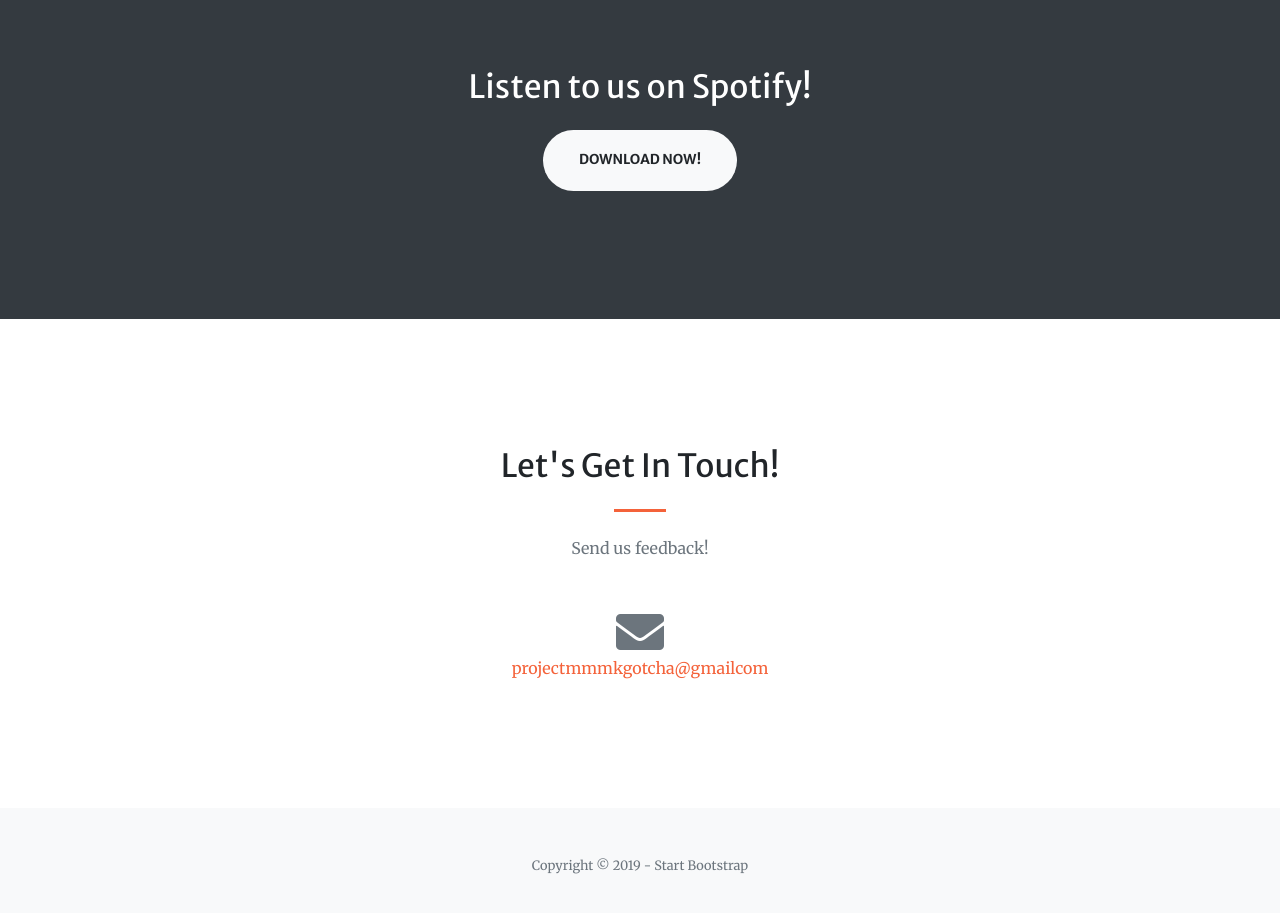
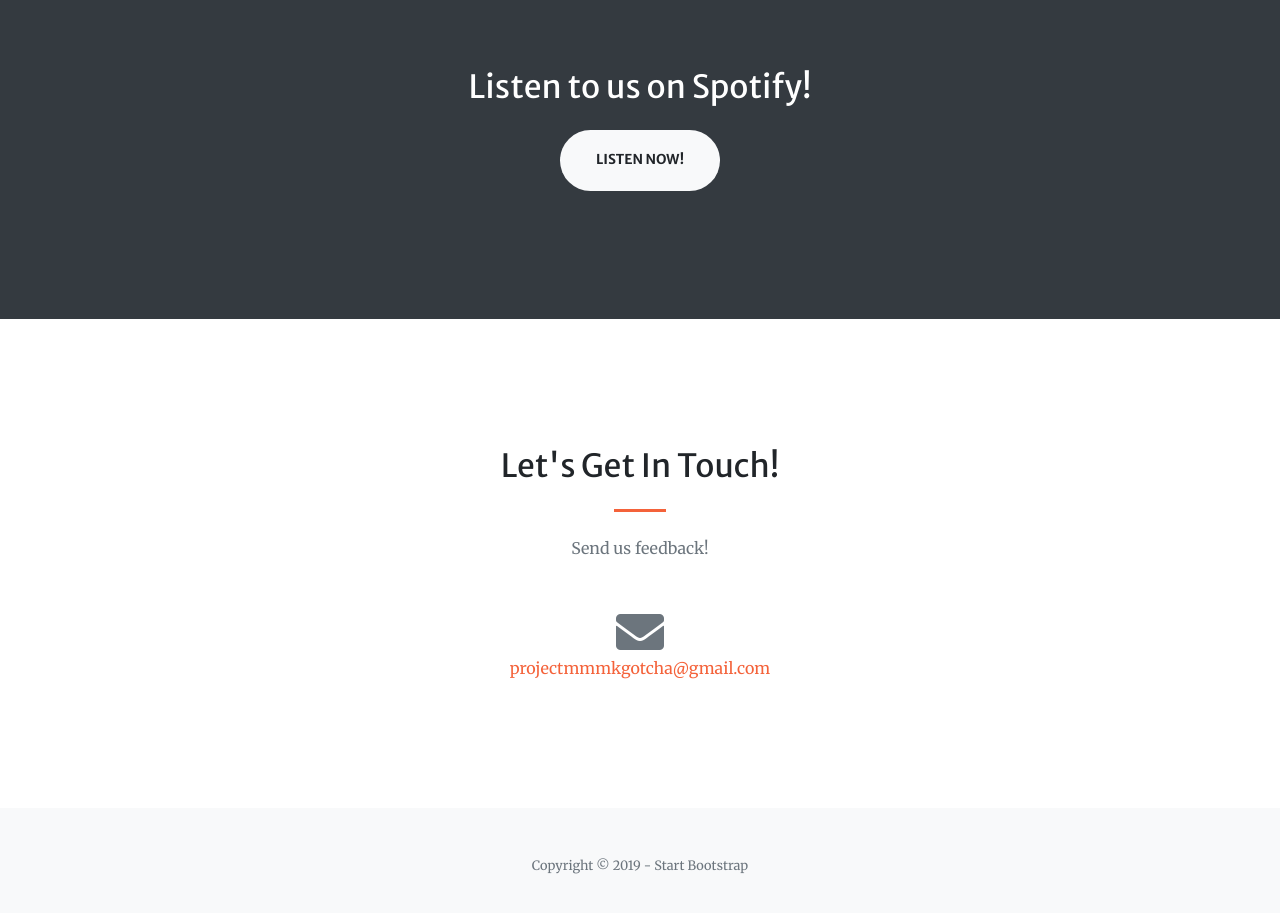
Before and after one commit to anataliocs/projectmmmkgotcha, a Gatsby site: page / in a window 1280 px wide. Shown: the part 860-1773 px from the top of the page. Built offline with nearby package versions, Linux system fonts and the light colour scheme; Gatsby itself is replaced by a stand-in of ours.

Commit message:
Fix typos

```diff
--- a/src/pages/index.js
+++ b/src/pages/index.js
@@ -40,7 +40,7 @@
         <section className="page-section bg-dark text-white">
           <div className="container text-center">
             <h2 className="mb-4">Listen to us on Spotify!</h2>
-            <a className="btn btn-light btn-xl" href="https://open.spotify.com/episode/5cCyMW2gKps5mwyziT7QMZ?si=aujv8JvyQiC_C6M7VJXmGw">Download Now!</a>
+            <a className="btn btn-light btn-xl" href="https://open.spotify.com/episode/5cCyMW2gKps5mwyziT7QMZ?si=aujv8JvyQiC_C6M7VJXmGw">Listen Now!</a>
           </div>
         </section>
 
@@ -57,7 +57,8 @@
 
               <div className="col-lg-12 mr-auto text-center">
                 <i className="fas fa-envelope fa-3x text-muted"></i>
-                <a className="d-block" href="mailto:contact@yourwebsite.com" target="_blank">projectmmmkgotcha@gmailcom</a>
+                <a className="d-block" href="mailto:projectmmmkgotcha@gmail.com"
+                  target="_blank" rel="noopener noreferrer">projectmmmkgotcha@gmail.com</a>
               </div>
             </div>
           </div>
```
